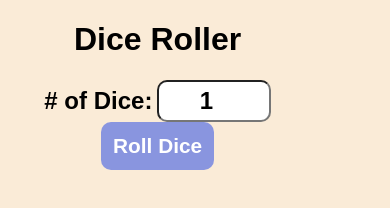
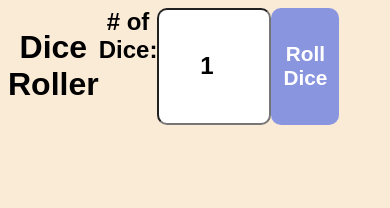
Before and after one commit to vini64theking/Dice-Roller, a plain HTML site: page index.html in a window 390 px wide. Drawn offline with Linux system fonts and the light colour scheme.

Commit message:
Update styles.css

```diff
--- a/styles.css
+++ b/styles.css
@@ -2,6 +2,7 @@ body{
     background-color: antiquewhite;
 }
 #container {
+    display: flex;
     text-align: center;
     font-family: Arial, Helvetica, sans-serif;
     font-weight: bold;
@@ -44,6 +45,6 @@ label{
 }
 @media screen and (max-width:600px){
     #container{
-        width: 80%;
+        width: 90%;
     }
 }
```
